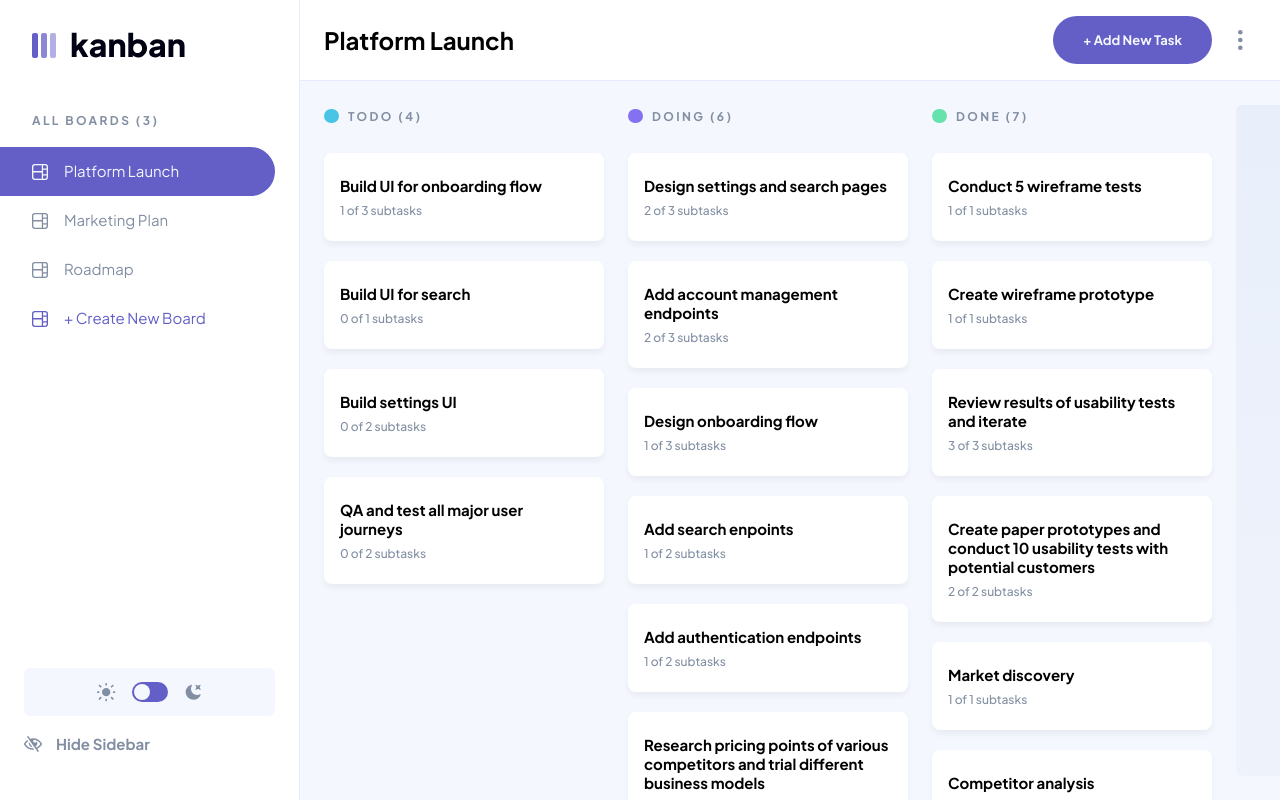
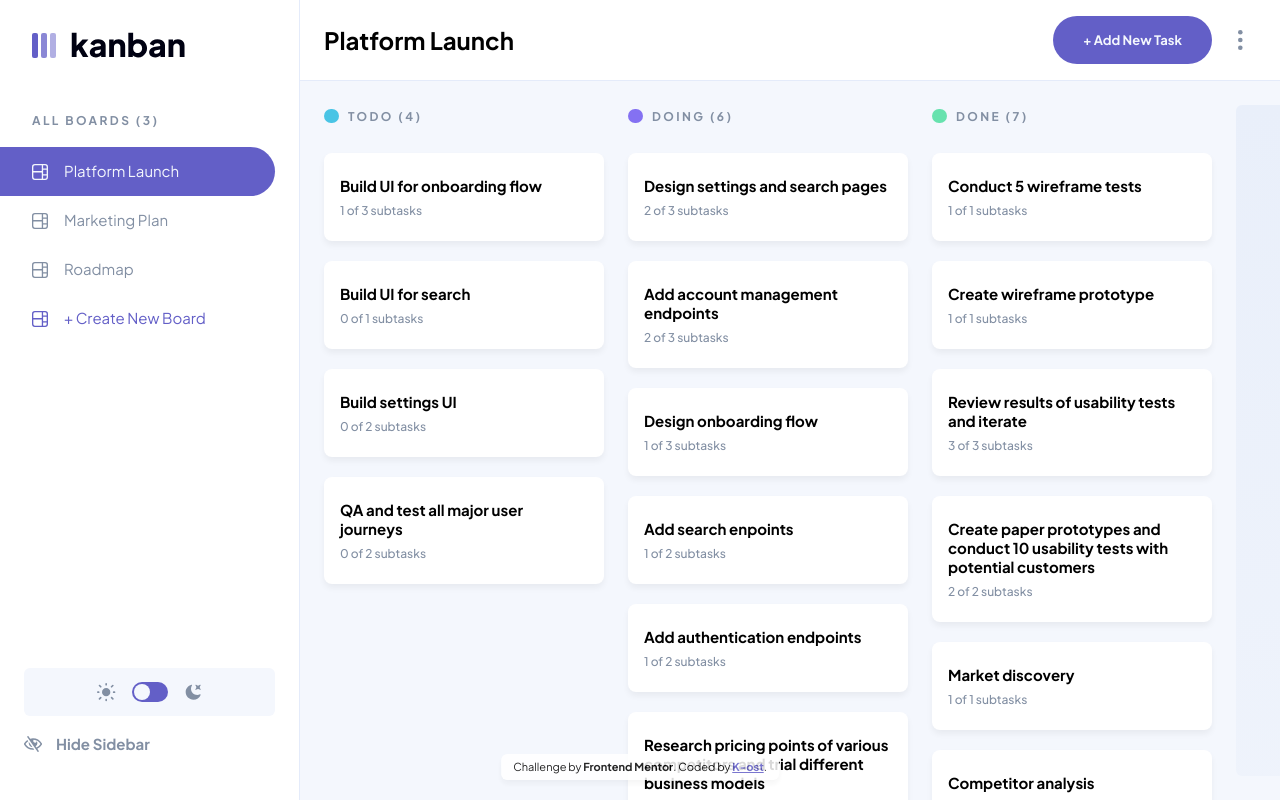
Before and after one commit to K-ost/task-management-app, a React (Vite) app: page /1#/platform-launch in a window 1280 px wide. Built offline with nearby package versions, Linux system fonts and the light colour scheme.

Commit message:
commit 2.8

```diff
--- a/src/App.tsx
+++ b/src/App.tsx
@@ -26,6 +26,10 @@ function App() {
           <Route path="/:slug" element={<BoardPage />} />
         </Routes>
       </div>
+      <div className="creditbox">
+        Challenge by <b>Frontend Mentor</b>.
+        Coded by <a href="https://www.frontendmentor.io/profile/K-ost/" target="_blank"><b>K-ost</b></a>.
+      </div>
     </div>
   )
 }
--- a/src/index.scss
+++ b/src/index.scss
@@ -234,6 +234,26 @@ h4 {
 }
 
 
+/* creditbox */
+.creditbox {
+  background: var(--color-main);
+  border-radius: 6px;
+  box-shadow: 0px 4px 6px 0px rgba(0,0,0,0.05);
+  color: var(--color-title);
+  padding: 6px 12px;
+  font-size: 11px;
+  line-height: 14px;
+  position: fixed;
+  left: 50%;
+  bottom: 20px;
+  opacity: 0.85;
+  transform: translateX(-50%);
+  a {
+    color: var(--color-purple);
+  }
+}
+
+
 /* Responsive */
 @media screen and (max-width: 1020px) {
   :root {
```
